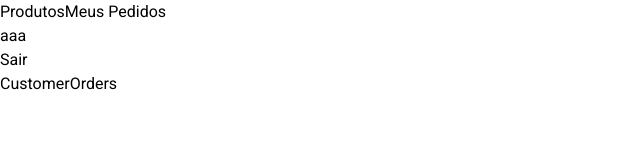
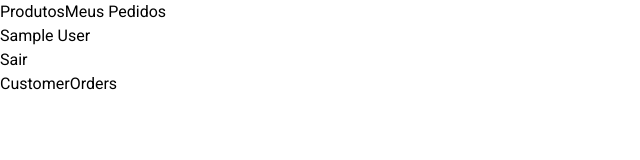
Before and after one commit to analuisams99/project-delivery-app, a React (Create React App) app in the folder front-end/: page /customer/orders in a window 1280 px wide. Shown: the top 160 px of the page, without its empty margins (0-640 px from the left). Built offline with nearby package versions, Linux system fonts and the light colour scheme; sample sign-in values are in the browser's storage.

Commit message:
criação: faz header de produtos de cliente

```diff
--- a/front-end/src/pages/CustomerOrders/CustomerOrders.jsx
+++ b/front-end/src/pages/CustomerOrders/CustomerOrders.jsx
@@ -1,25 +1,24 @@
 import React from 'react';
 import Header from '../../components/Header';
 
-const handleClick = () => {
-  return console.log("role");
-};
+function CustomerOrders() {
+  const userJSON = localStorage.getItem('user');
+  const user = JSON.parse(userJSON);
 
-function CustomerOrders() {
   const productsButton = {
     name: 'Produtos',
     testId: 'customer_products__element-navbar-link-products',
-    role: handleClick(),
+    role: 'customer/products',
   };
   const ordersButton = {
     name: 'Meus Pedidos',
     testId: 'customer_products__element-navbar-link-orders',
-    role: handleClick(),
+    role: 'customer/orders',
   };
 
   return (
     <div>
-      <Header buttons={ [productsButton, ordersButton] } userName="aaa" />
+      <Header buttons={ [productsButton, ordersButton] } userName={ user.name } />
       <h1>CustomerOrders</h1>
     </div>
   );
```
